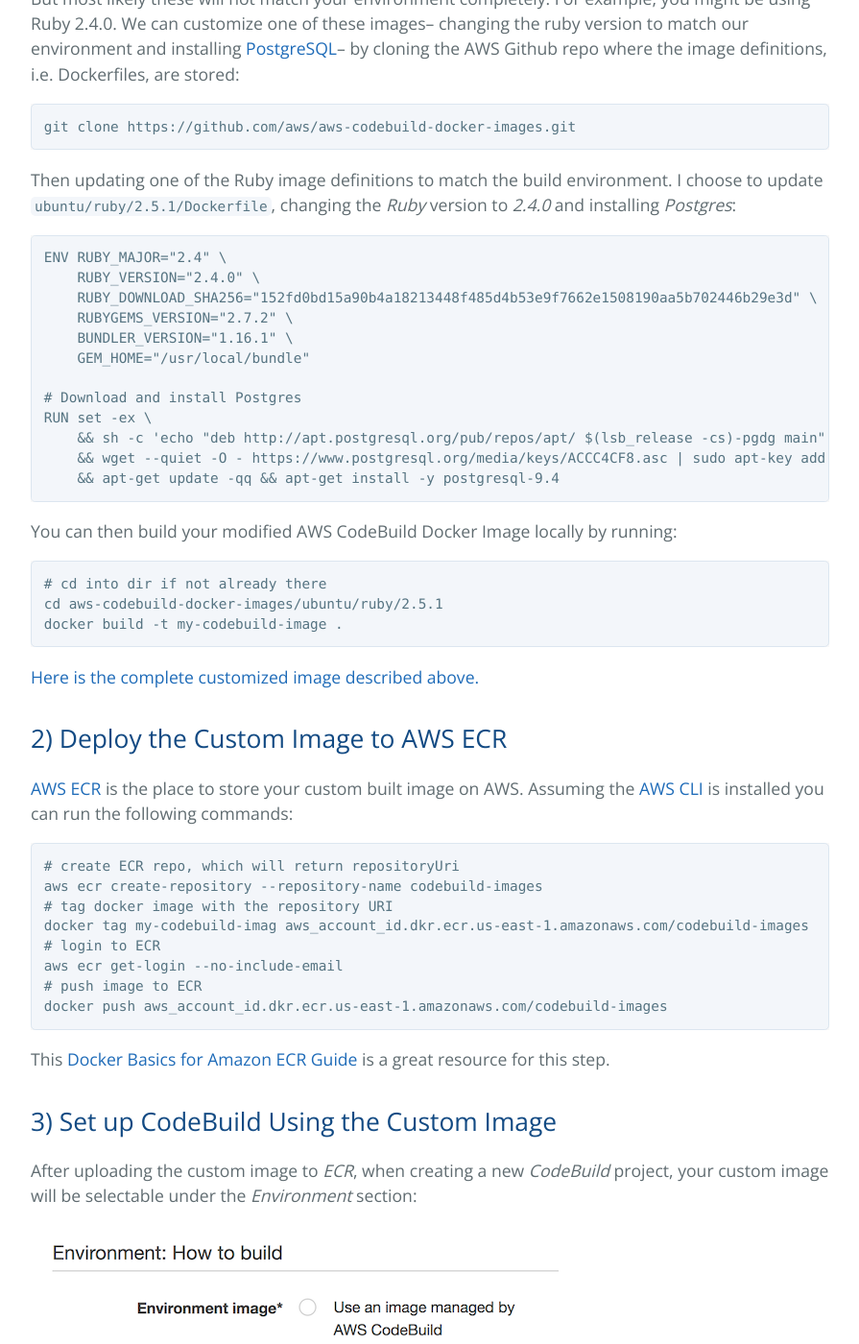
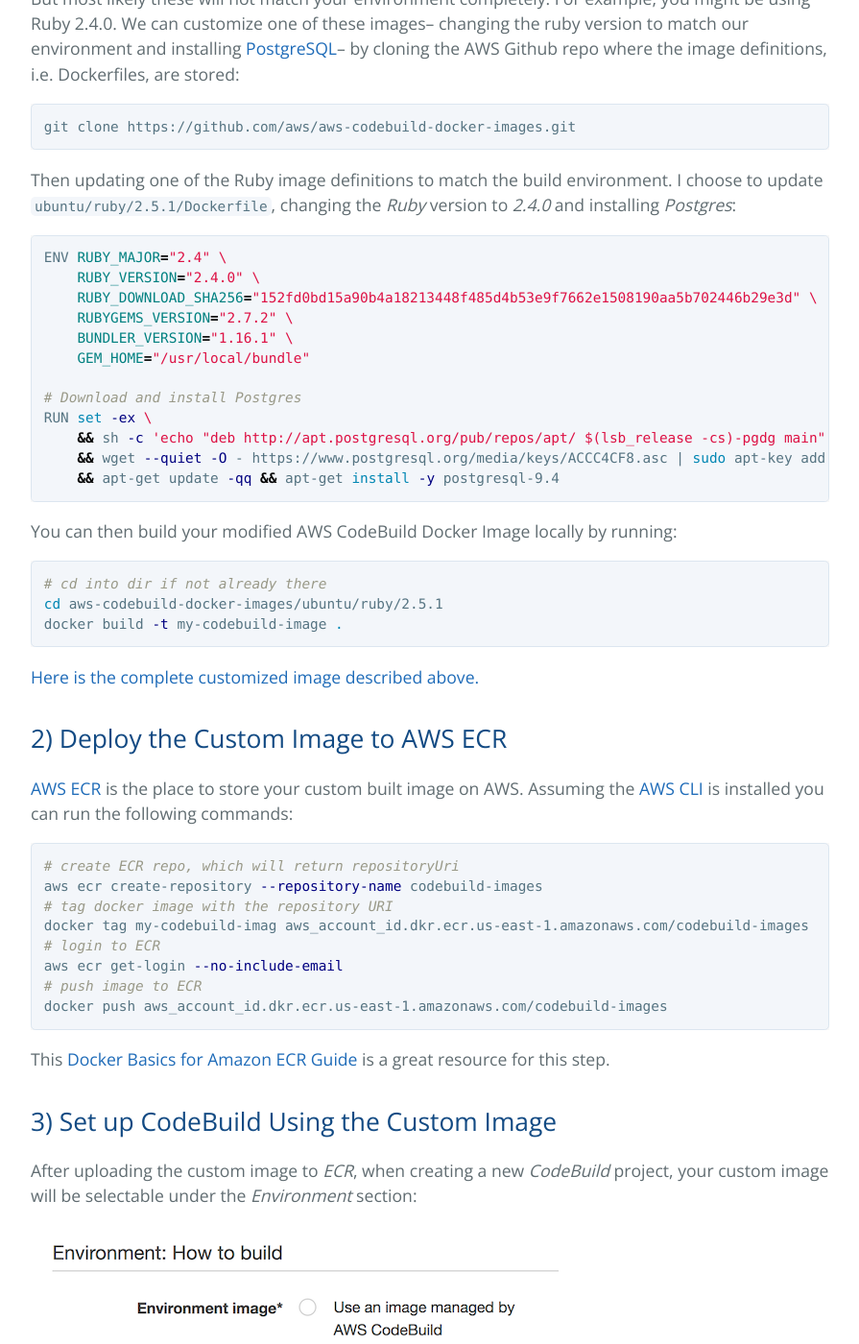
Before and after one commit to jonmbake/jonbake.com, a Jekyll site: the page built from blog/_posts/2018-08-29-setting-up-codebuild-rails.md, in a window 1280 px wide and 1400 px high, scrolled down 1436 px. Shown: the whole window at 96% size, without its empty margins (192-1087 px from the left). Built offline with Jekyll 4.4.1, drawn with Linux system fonts in a browser that asks for light colours; some of the changed text lies outside the part shown.

Commit message:
Code syntax highlighting

````diff
--- a/blog/_posts/2018-08-29-setting-up-codebuild-rails.md
+++ b/blog/_posts/2018-08-29-setting-up-codebuild-rails.md
@@ -17,13 +17,13 @@
 
 But most likely these will not match your environment completely. For example, you might be using Ruby 2.4.0. We can customize one of these images-- changing the ruby version to match our environment and installing [PostgreSQL](https://www.postgresql.org/)-- by cloning the AWS Github repo where the image definitions, i.e. Dockerfiles, are stored:
 
-```
+```shell
 git clone https://github.com/aws/aws-codebuild-docker-images.git
 ```
 
 Then updating one of the Ruby image definitions to match the build environment. I choose to update `ubuntu/ruby/2.5.1/Dockerfile`, changing the _Ruby_ version to _2.4.0_ and installing _Postgres_:
 
-```
+```shell
 ENV RUBY_MAJOR="2.4" \
     RUBY_VERSION="2.4.0" \
     RUBY_DOWNLOAD_SHA256="152fd0bd15a90b4a18213448f485d4b53e9f7662e1508190aa5b702446b29e3d" \
@@ -40,7 +40,7 @@
 
 You can then build your modified AWS CodeBuild Docker Image locally by running:
 
-```
+```shell
 # cd into dir if not already there
 cd aws-codebuild-docker-images/ubuntu/ruby/2.5.1
 docker build -t my-codebuild-image .
@@ -52,7 +52,7 @@
 
 [AWS ECR](https://aws.amazon.com/ecr/) is the place to store your custom built image on AWS. Assuming the [AWS CLI](https://aws.amazon.com) is installed you can run the following commands:
 
-```
+```shell
 # create ECR repo, which will return repositoryUri
 aws ecr create-repository --repository-name codebuild-images
 # tag docker image with the repository URI
@@ -76,7 +76,7 @@
 
 The _buildspec.yml_ file describes how _CodeBuild_ should perform the build. For a Ruby on Rails app using a _Postgres_ data source and _RSpec_, it should look something like:
 
-```
+```yaml
 version: 0.1
 
 phases:
@@ -111,7 +111,7 @@
 
 If you are debugging your _buildspec.yml_ or test setup, it can be faster and easier to run the image locally, mounting the source code volume (instead of constantly pushing an update to the source repository and running a build within _CodeBuild_). To do this, you can use commands like:
 
-```
+```shell
 # run the image locally, making the source repo available within the running image
 docker run -v /Users/jonbake/Code/git/my-code-repo:/home/my-code-repo -it --entrypoint sh my-codebuild-image -c bash
 # within image cd into mounted directory and run build spec steps to verify they succeed
````
